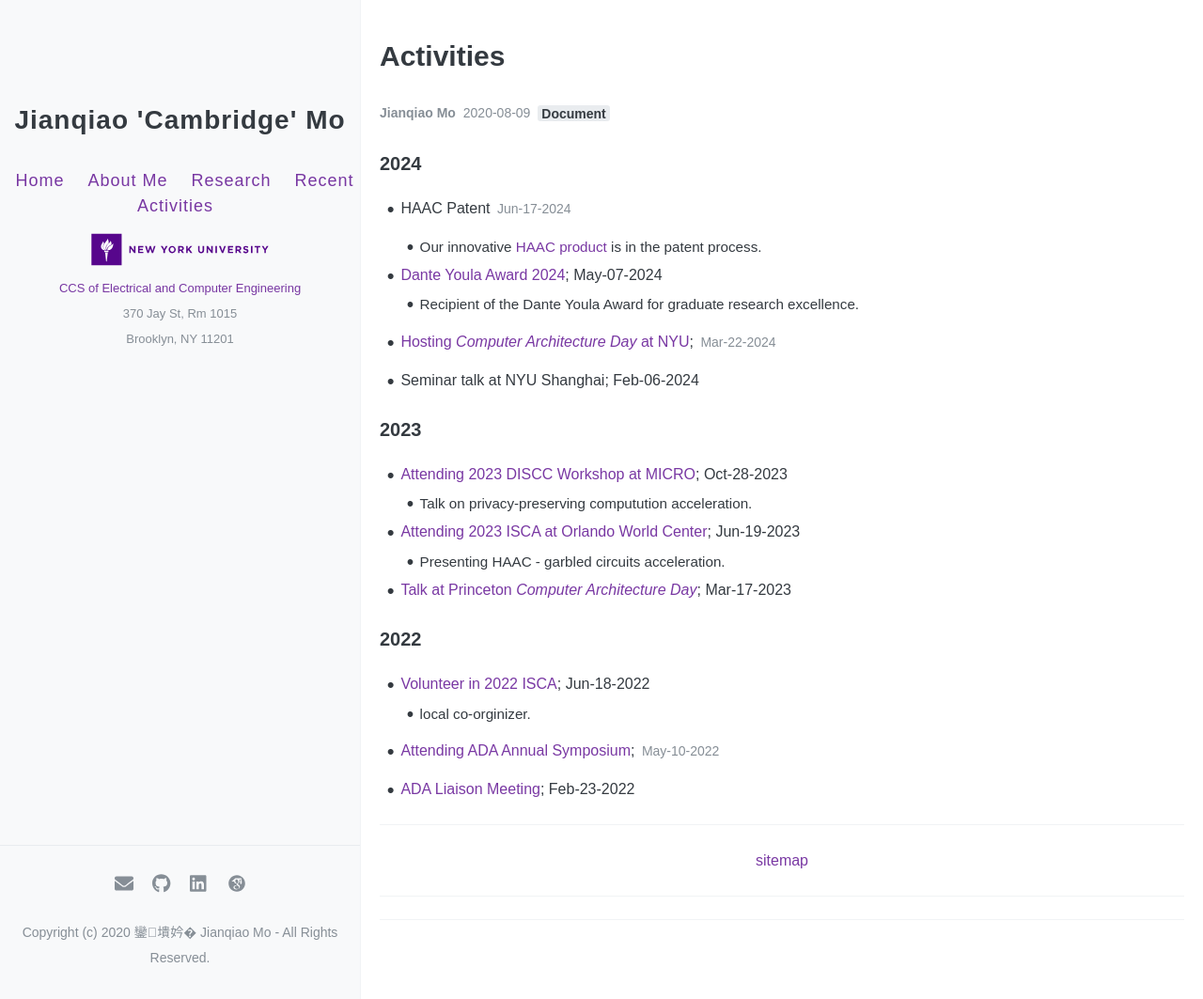
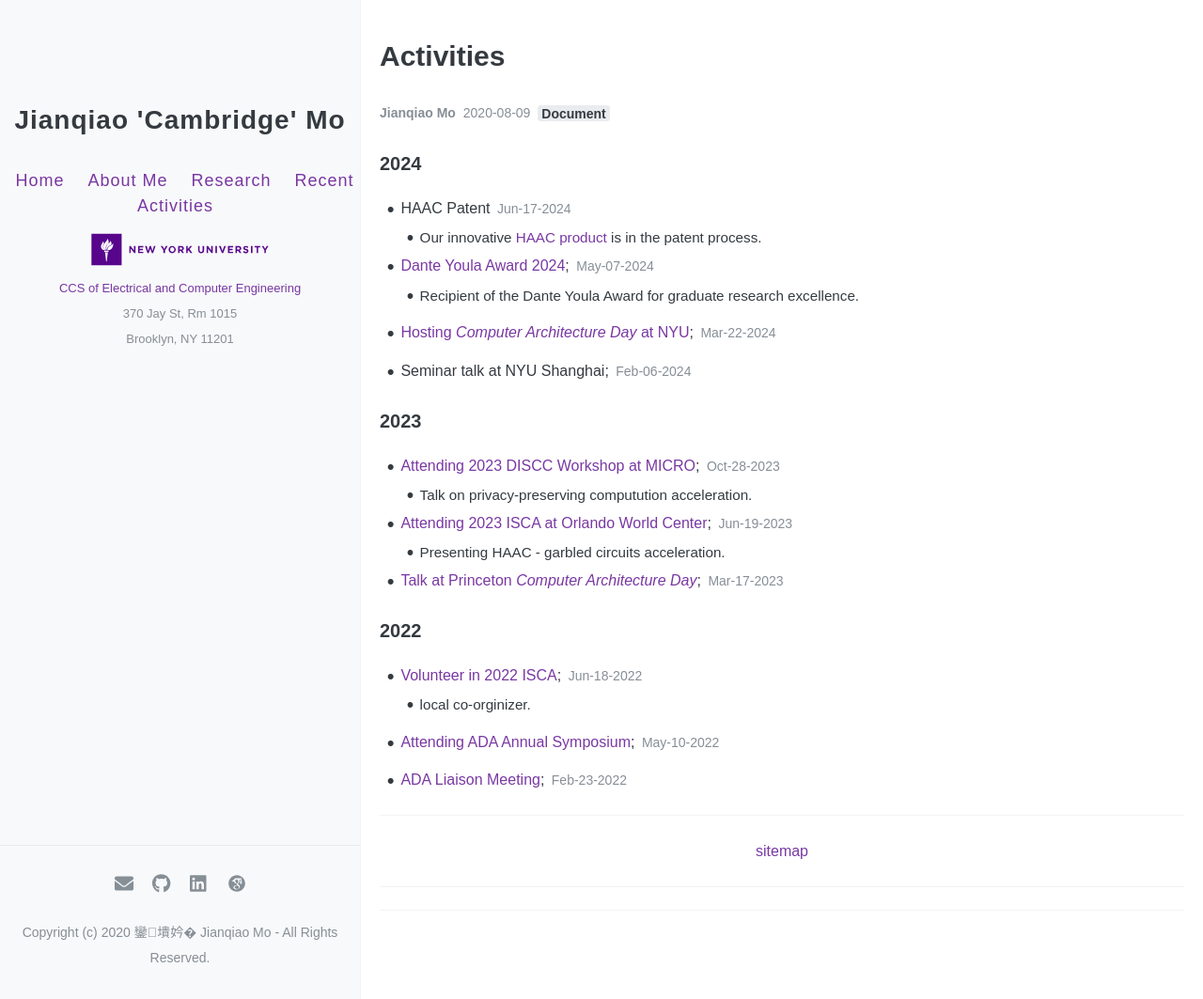
Before and after one commit to jianqiaomo/mywebpage, a Jekyll site: the page built from activities/index.md, in a window 1280 px wide and 1067 px high. Shown: the top 1063 px of the window at 94% size. Built offline with Jekyll 4.4.1, drawn with Linux system fonts in a browser that asks for light colours; comment, search, counter and statistics services are not loaded.

Commit message:
re org activities

```diff
--- a/activities/index.md
+++ b/activities/index.md
@@ -12,7 +12,6 @@ permalink: /activities/
 
 ### 2024
 - HAAC Patent <time>{{ "Jun-17-2024" }}</time>
-
   - Our innovative [HAAC product](https://license.tov.med.nyu.edu/product/hardware-software-co-design-to-accelerate-garble-circuits) is in the patent process.
 
 - [Dante Youla Award 2024](https://jqmo.top/activities/2024_DanteYoulaAward/); <time>{{ "May-07-2024" }}</time>
--- a/style.scss
+++ b/style.scss
@@ -178,6 +178,12 @@ li {
       font-size: ($li-child-size-ratio * 1em);
       margin: 0 auto ($li-bottom-space * $li-child-size-ratio) ($li-bullets-width * $li-child-size-ratio);
     }
+  }
+  time {
+    color: $base-lighten-color;
+    font-size: $small-font-size;
+    font-weight: 300;
+    margin-left: 3px;
   }
 }
 
```
